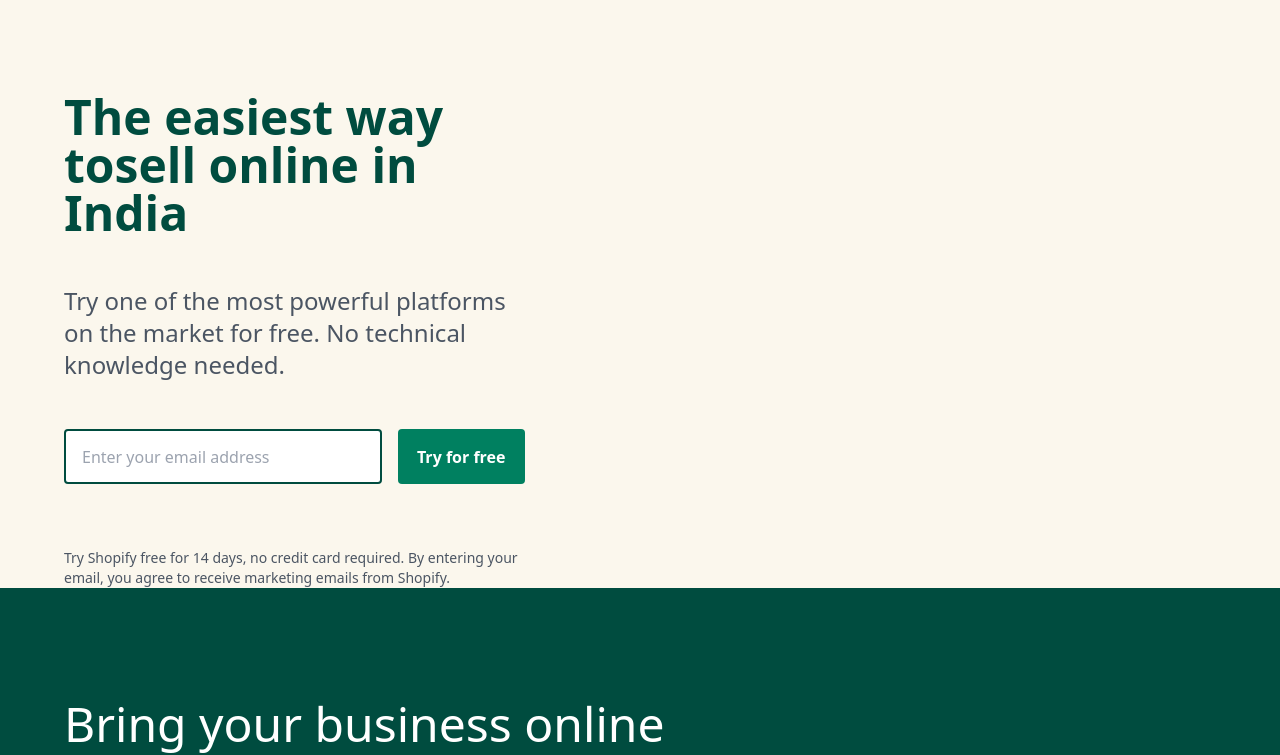
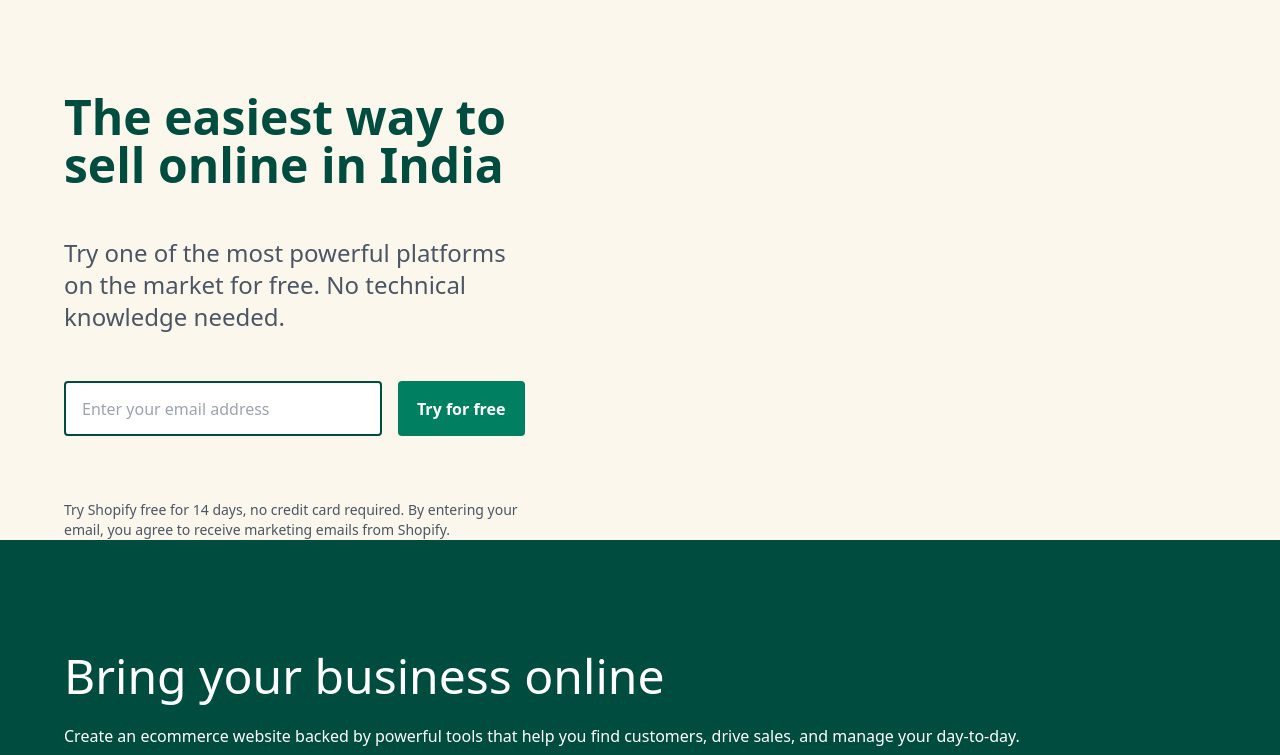
Before and after one commit to iamkabilash/shopify-clone, a plain HTML site: page index.html in a window 1280 px wide. Shown: the part 63-818 px from the top of the page. Drawn offline with nearby package versions, Linux system fonts and the light colour scheme.

Commit message:
updated readme

```diff
--- a/index.html
+++ b/index.html
@@ -88,7 +88,7 @@
     <!-- ----- hero section ----- -->
     <section class="bg-lightyellow flex flex-col lg:flex-row justify-between w-screen items-center pt-24">
         <div id="hero-left" class="flex flex-col w-[80vw] lg:w-[36vw] mx-16 lg:ml-16">
-            <h1 class="text-darkgreen text-3xl lg:text-5xl font-bold">The easiest way tosell online in India</h1>
+            <h1 class="text-darkgreen text-3xl lg:text-5xl font-bold">The easiest way to sell online in India</h1>
             <p class="text-gray-600 text-lg lg:text-2xl mt-12">Try one of the most powerful platforms on the market for free. No technical knowledge needed.</p>
             <div class="flex flex-col lg:flex-row gap-4 mt-12">
                 <input type="text" class="h-[55px] w-[80vw] lg:w-[25vw] border-2 rounded border-darkgreen placeholder:pl-4" placeholder="Enter your email address">
```
Also changed, not shown: screenshots/mobile.png (added), 4 other files.
